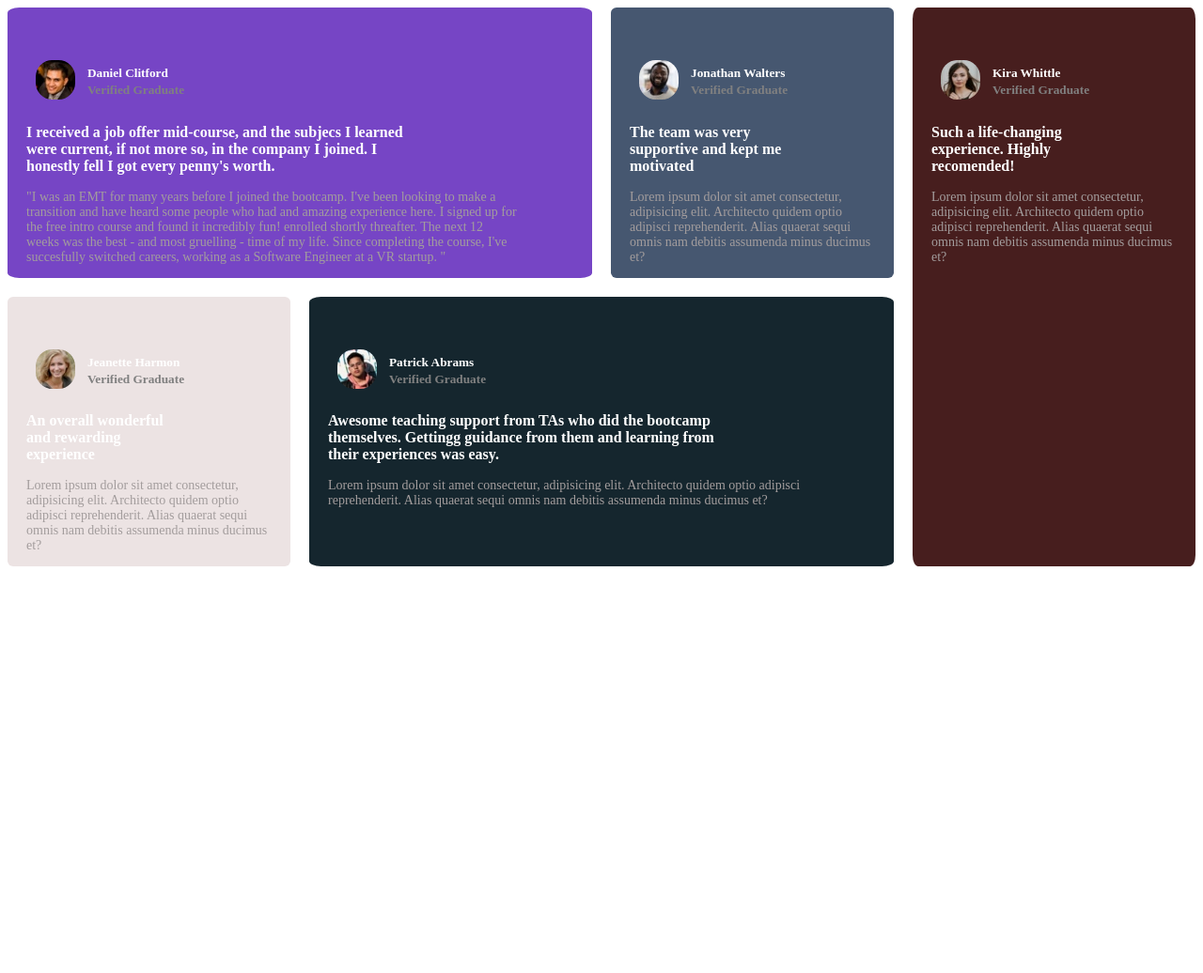
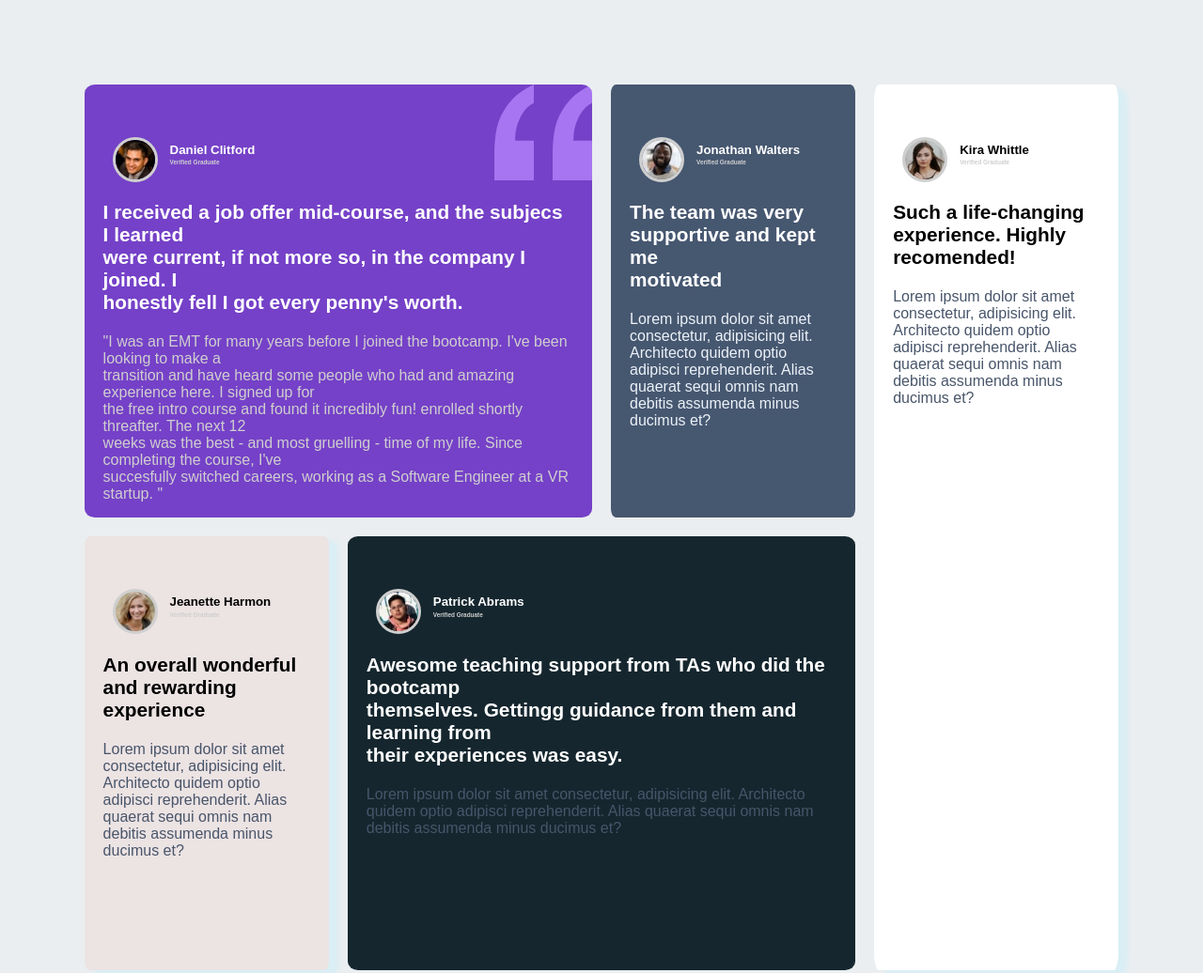
Before and after one commit to edusaga/portada, a plain HTML site: page index.html in a window 1280 px wide. Shown: the top 1036 px of the page at 94% size. Before the commit the page ends 800 px from the top, so only its background shows below. Drawn offline with Linux system fonts and the light colour scheme; a web font is replaced by a local one.

Commit message:
Viernes noche

```diff
--- a/style.scss
+++ b/style.scss
@@ -1,5 +1,5 @@
 
- @import url("https://fonts.google.com/specimen/Barlow+Semi+Condensed?family=Barlow+Semi+Condensed+display:wght@500;600"]);
+ @import url("https://fonts.google.com/specimen/Barlow+Semi+Condensed?family=Barlow+Semi+Condensed+display:wght@500;600");
 
  :root {
  /* Typography */
@@ -9,14 +9,14 @@
 
   // ## Colors
   //### Primary
-    --moderate-violet: hsl(263, 55%, 52%)
-    --very-dark-grayish-blue: hsl(217, 19%, 35%)
-    --very-dark-blackish-blue: hsl(219, 29%, 14%)
-    --white: hsl(0, 0%, 100%)
+    --moderate-violet: hsl(263, 55%, 52%);
+    --very-dark-grayish-blue: hsl(217, 19%, 35%);
+    --very-dark-blackish-blue: hsl(219, 29%, 14%);
+    --white: hsl(0, 0%, 100%);
 
   //### Neutral
-    --light-gray: hsl(0, 0%, 81%)
-    --light-grayish blue: hsl(210, 46%, 95%)
+    --light-gray: hsl(0, 0%, 81%);
+    --light-grayish-blue: hsl(210, 46%, 95%);
 
  }
 
@@ -24,6 +24,7 @@
 
 
 body{
+    font-family: 'Barlow Semi Condensed', sans-serif ;
     background-color: rgb(234, 238, 240);
     margin-top: 7%;
     margin-left:7%;
@@ -43,25 +44,66 @@ body{
 
   .daniel{
       grid-area:daniel  ;
-      background-color: --moderate-violet ;
-      //height: 200px;
+      background-color: var(--moderate-violet) ;
       border-radius: 2%;
+      background-image: url(./img/bg-pattern-quotation.svg);
+      background-repeat: no-repeat;
+      background-position:top right;
+
 }
-  .jonathan {
+
+.daniel .msg1{
+    color:white;
+}
+
+.daniel .msg2{
+    color: var(--light-gray);
+    text-align:left;
+}
+
+
+.jonathan {
       grid-area: jonathan;
       background-color: rgb(70, 87, 112);
       border-radius: 2%;
  }
-  .jeanette { grid-area: jeanette;
+.jonathan .msg2{
+    color: var(--light-grayish-blue);
+}
+
+
+
+  .kira {
+      grid-area: kira;
+      background-color: white;
+
+      border-radius: 2%;
+      box-shadow: 10px 5px 5px rgb(217, 238, 245);
+     }
+
+.kira .identificacion .nombre{
+   color: black;
+}
+.kira .msg1{
+    color:black;
+}
+
+
+
+.jeanette {
+    grid-area: jeanette;
     background-color: rgb(236, 227, 227);
     border-radius: 2%;
+    box-shadow: 10px 5px 5px rgb(217, 238, 245);
 }
-  .kira {
-      grid-area: kira;
-      background-color: rgb(71, 30, 30);
-      border-radius: 2%;
-     }
 
+.jeanette .identificacion .nombre{
+    color: black;
+ }
+
+ .jeanette .msg1{
+     color:black;
+ }
 
   .patrick {
    grid-area: patrick;
@@ -87,9 +129,8 @@ body{
     margin-top: 1em;
     width: 42px;
     height: 42px;
-   // border-radius: 42%;
-    box-shadow: 90px 90px white;
-    border: 1px solid;
+    border-radius:50%;
+    border: 3px solid var(--light-gray);
 }
 
 
@@ -100,32 +141,31 @@ body{
 }
 
     .nombre{
-    color: white;
-    width: bold;
-    font-size: var(--fs);
-
+      color: white;
+     font-weight: bold;
     }
 
     .cargo{
-    color: var(--light-gray) ;
-    height: 1px;
+  //  color: hsla(0%, 0%, 81%, .5);
     margin-top:-20px ;
+    font-size:0.4rem;
+    color: var(--light-gray);
 
      }
 
 
 
 .msg1{
-    font-size:16px ;
+    font-size: 1.3rem;
     font-weight: bold;
     color: white;
     margin-left: 20px;
-        margin-right: 20px;
+    margin-right: 20px;
+    align-content: center;
 }
 
 .msg2{
-     color:rgb(163, 157, 157);
-     font-size:14px ;
+     color: var(--very-dark-grayish-blue) ;
      margin-left: 20px;
      margin-right: 20px;
 }
```
Also changed, not shown: style.css, 1 other file.
